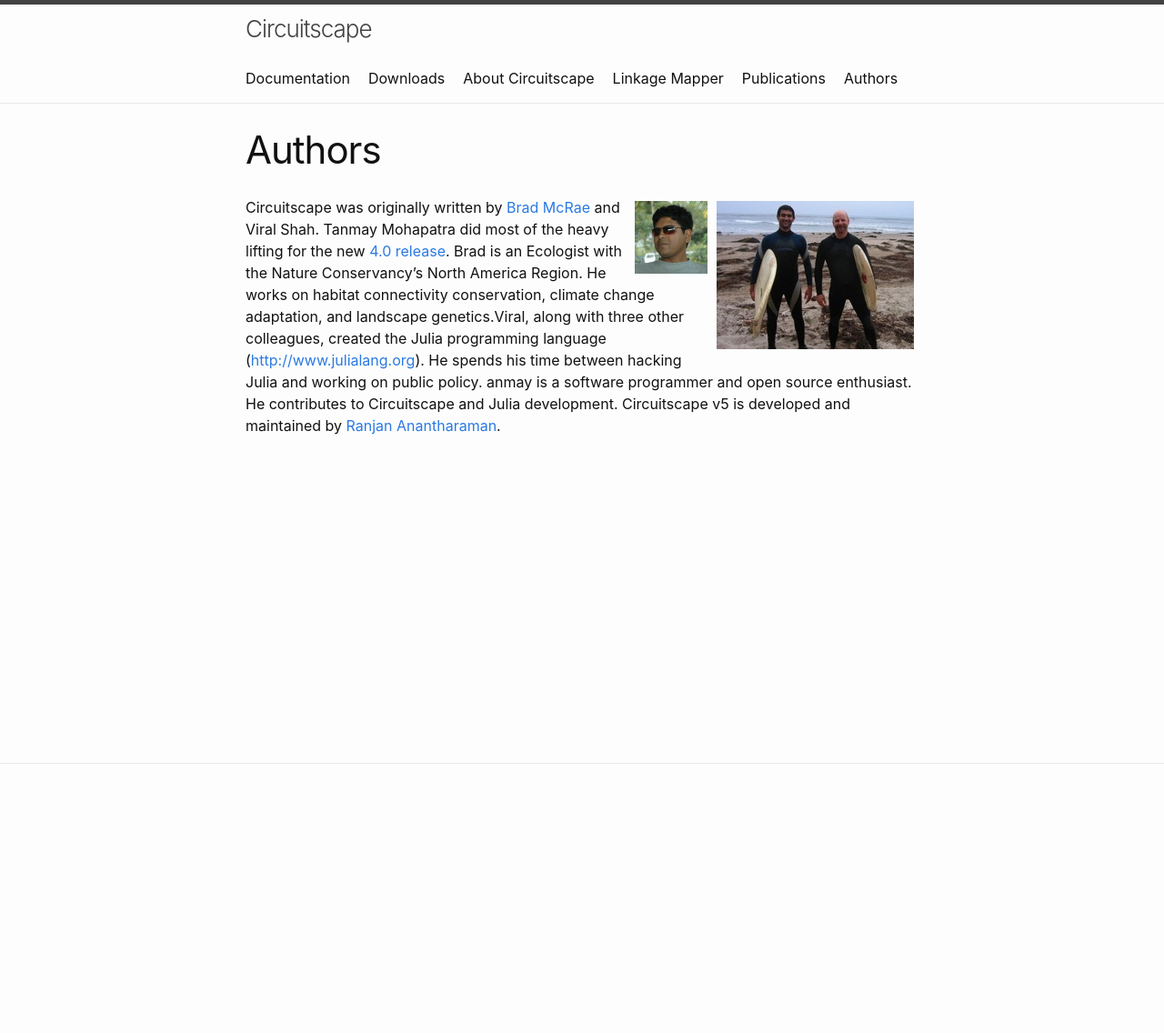
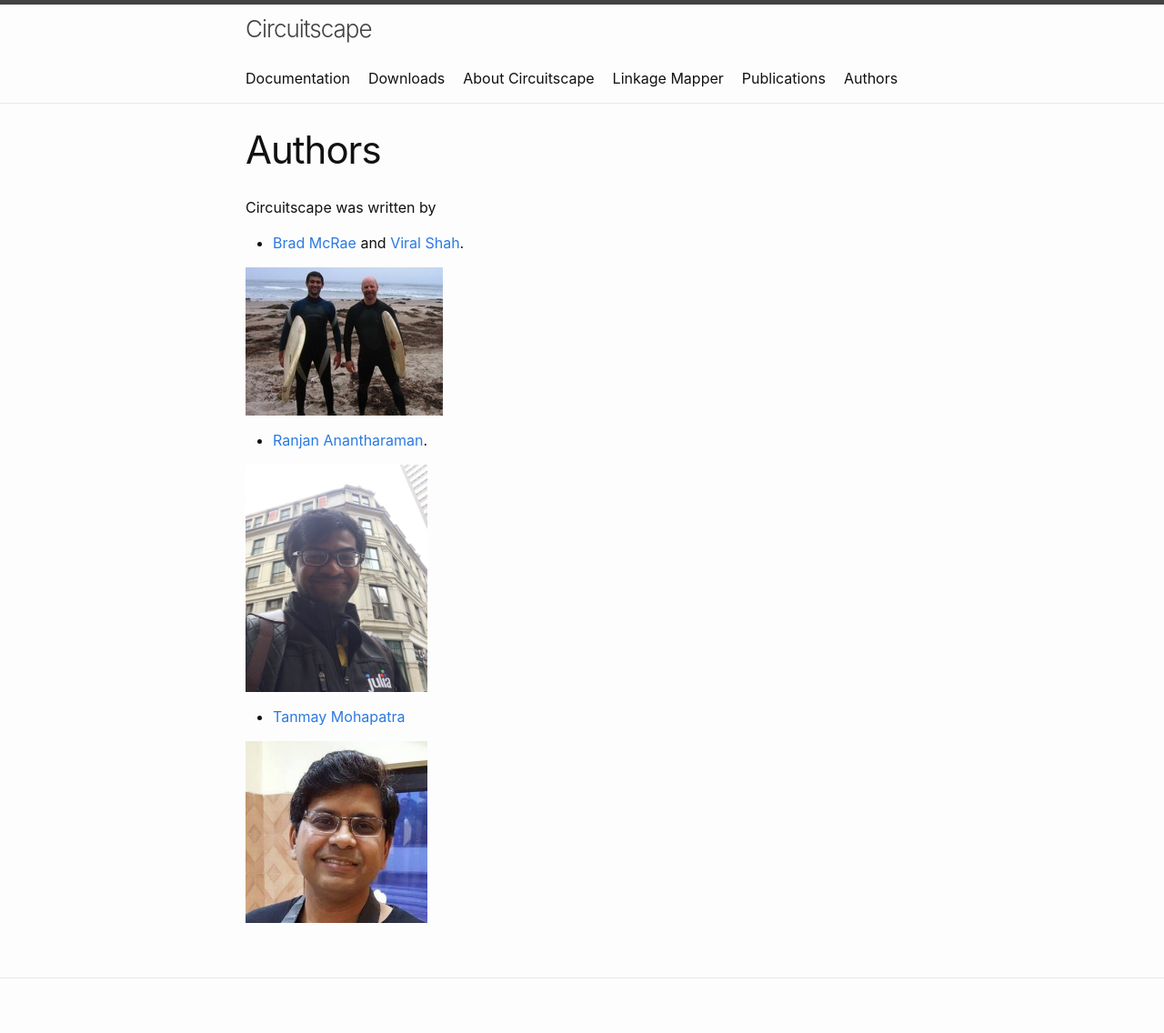
Before and after one commit to Circuitscape/www.circuitscape.org, a Jekyll site: the page built from authors.md, in a window 1280 px wide. Shown: the whole page at 91% size. Built offline with Jekyll 4.4.1, drawn with Linux system fonts in a browser that asks for light colours; before the commit the page ends 900 px from its top, so only the background shows below that.

Commit message:
Modify authors page

```diff
--- a/authors.md
+++ b/authors.md
@@ -3,8 +3,22 @@
 title: Authors
 ---
 
-<img src="img/SB_surf.jpg" style="float:right; padding:5px;">
 
-<img src = "img/tanmay.png" style="float:right; padding:5px">
+Circuitscape was written by
 
+* [Brad McRae](https://blog.nature.org/science/2018/04/26/innovation-for-conservation-brad-mcrae-1966-2017/) and [Viral Shah](https://github.com/ViralBShah).
+
+<img src="img/SB_surf.jpg">
+
+* [Ranjan Anantharaman](https://ranjanan.github.io).
+
+<img src="img/ranjan.jpg" style="height:250px; width:200px;">
+
+* [Tanmay Mohapatra](https://github.com/tanmaykm)
+
+<img src="img/tanmaynew.jpeg" style="height:200px; width:200px">
+
+
+<!---
 Circuitscape was originally written by [Brad McRae](http://www.nature.org/science-in-action/our-scientists/brad-mcrae.xml) and Viral Shah. Tanmay Mohapatra did most of the heavy lifting for the new [4.0 release](http://www.circuitscape.org/downloads).  Brad is an Ecologist with the Nature Conservancy's North America Region. He works on habitat connectivity conservation, climate change adaptation, and landscape genetics.Viral, along with three other colleagues, created the Julia programming language ([http://www.julialang.org](http://www.julialang.org/)). He spends his time between hacking Julia and working on public policy. anmay is a software programmer and open source enthusiast. He contributes  to Circuitscape and Julia development. Circuitscape v5 is developed and maintained by [Ranjan Anantharaman](https://ranjanan.github.io/).
+-->
```
Also changed, not shown: img/ranjan.jpg (added), img/tanmaynew.jpeg (added).
